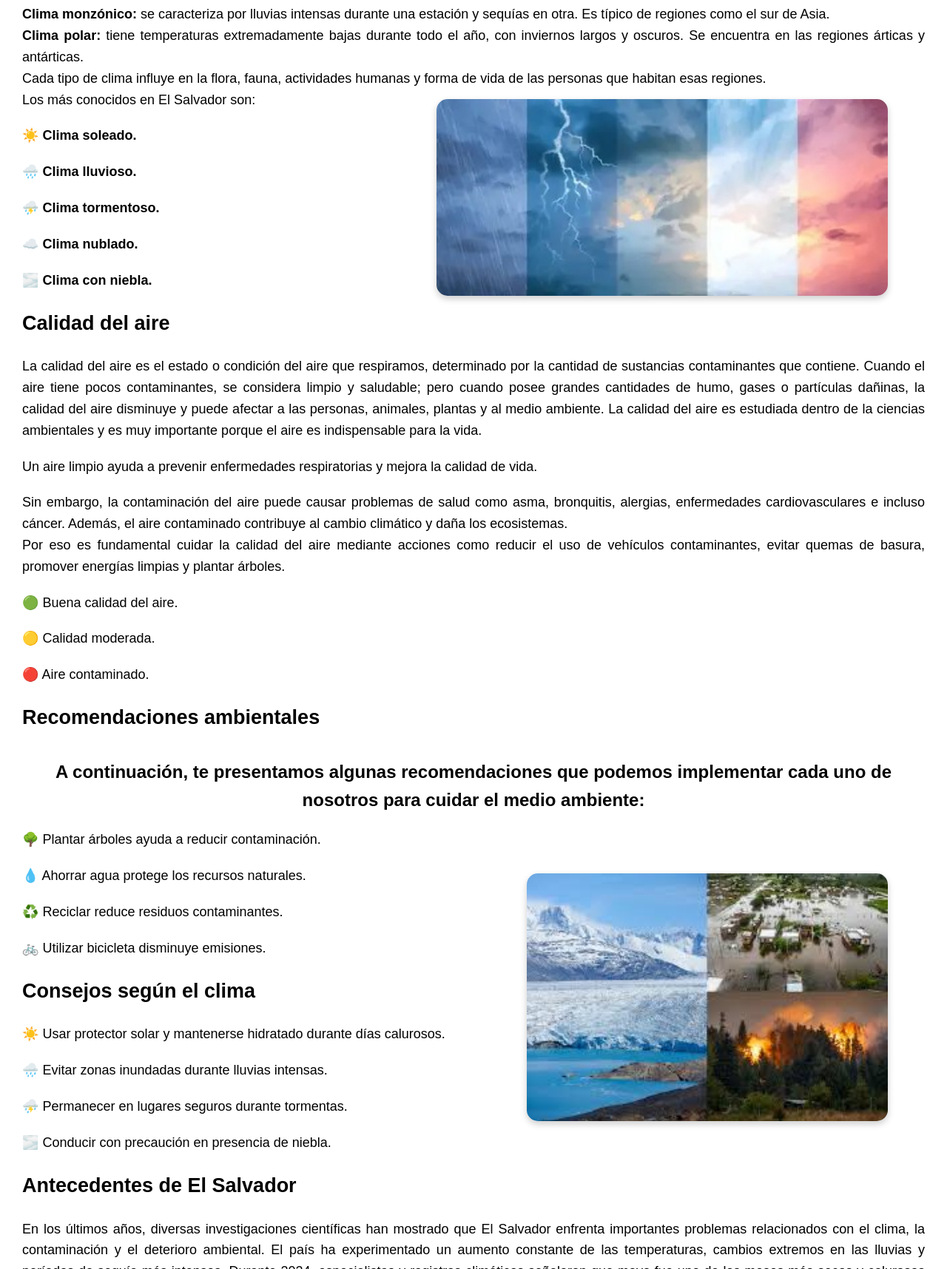
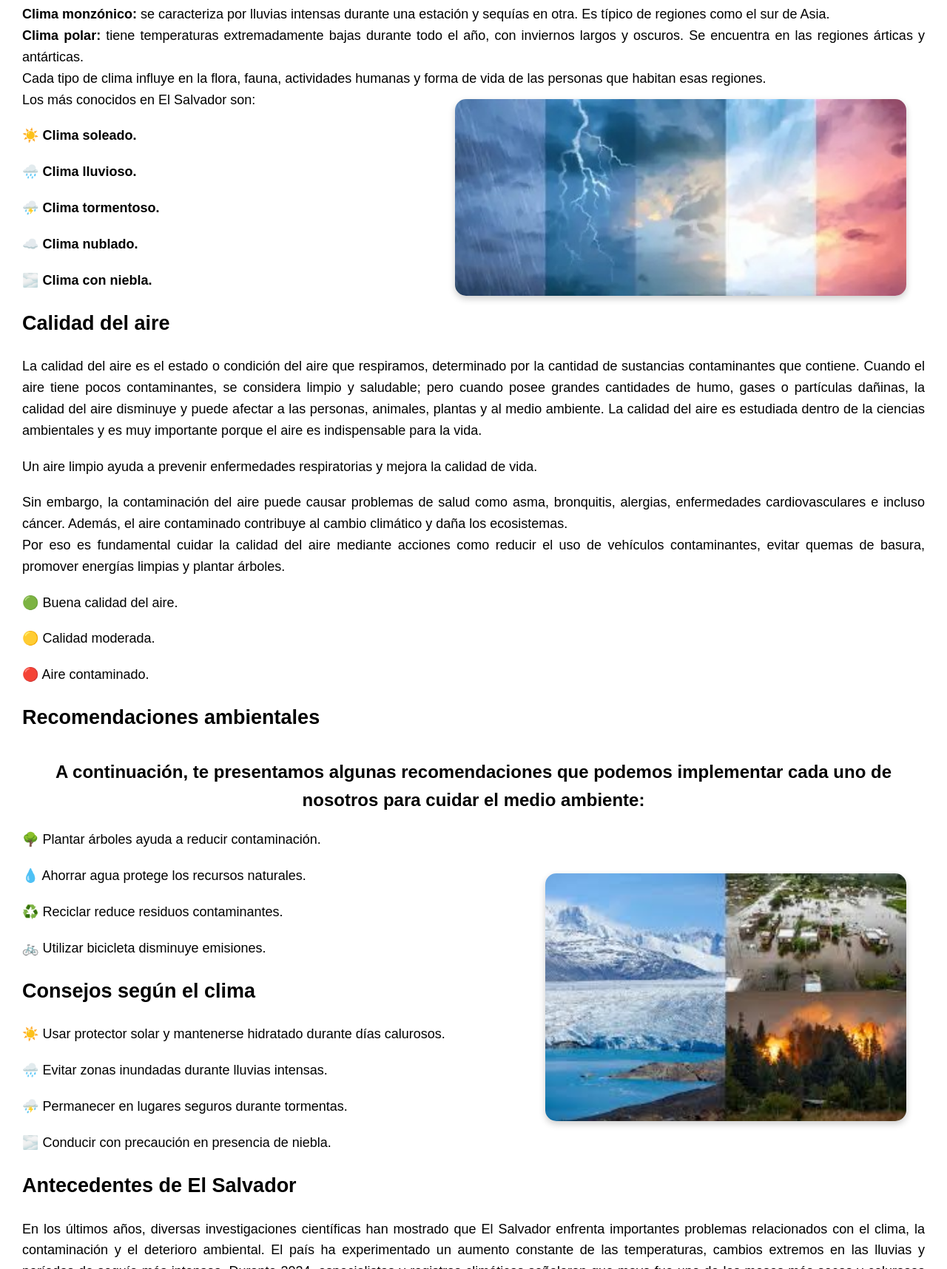
Before and after one commit to oscarportillo707-ccpt/ClimaWeb-ES, a plain HTML site: page informativa.html in a window 1280 px wide. Shown: the part 1800-3516 px from the top of the page at 74% size. Drawn offline with Linux system fonts and the light colour scheme.

Commit message:
se modifica el estilo de la pagina informativa

```diff
--- a/CSS/estilos1.css
+++ b/CSS/estilos1.css
@@ -128,7 +128,7 @@ footer {
 .imgClima {
     border-radius: 15px;
     float: right;
-    margin-right: 50px;
+    margin-right: 25px;
     margin-bottom: 15px;
     margin-top: -35px;
     box-shadow: 0px 4px 10px rgba(0, 0, 0, 0.2);
@@ -138,7 +138,7 @@ footer {
 .imgRecomendaciones {
     border-radius: 15px;
     float: right;
-    margin-right: 50px;
+    margin-right: 25px;
     margin-bottom: 15px;
     margin-top: 60px;
     box-shadow: 0px 4px 10px rgba(0, 0, 0, 0.2);
```
